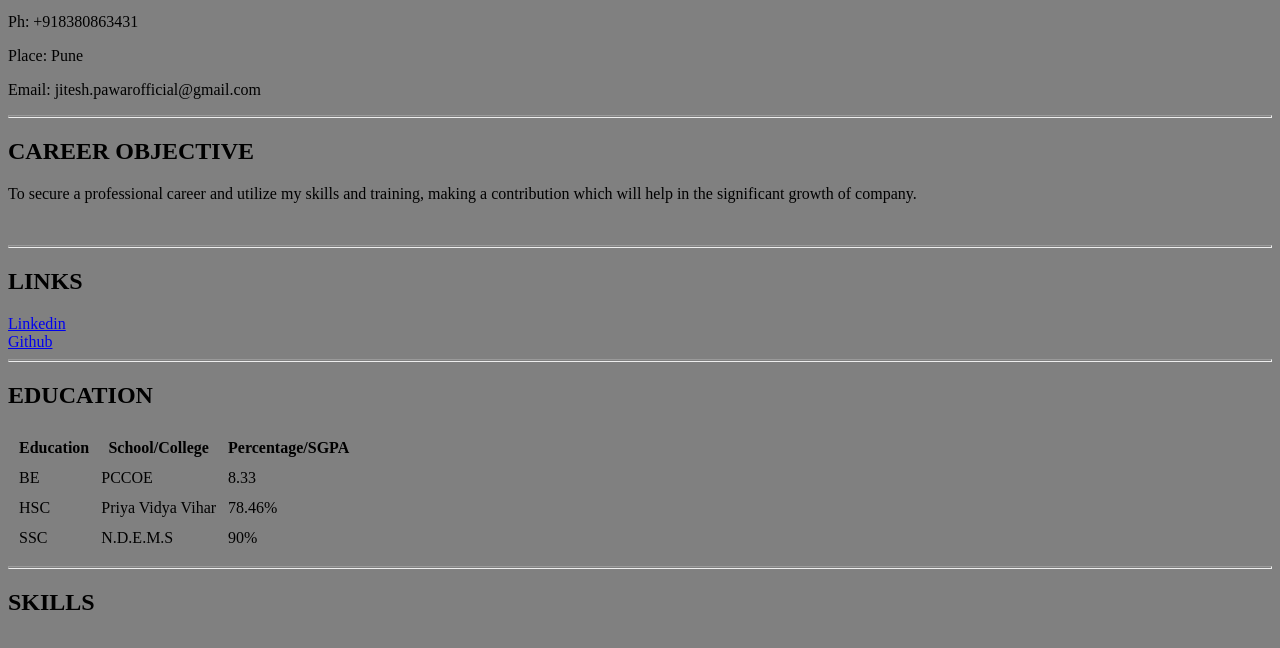
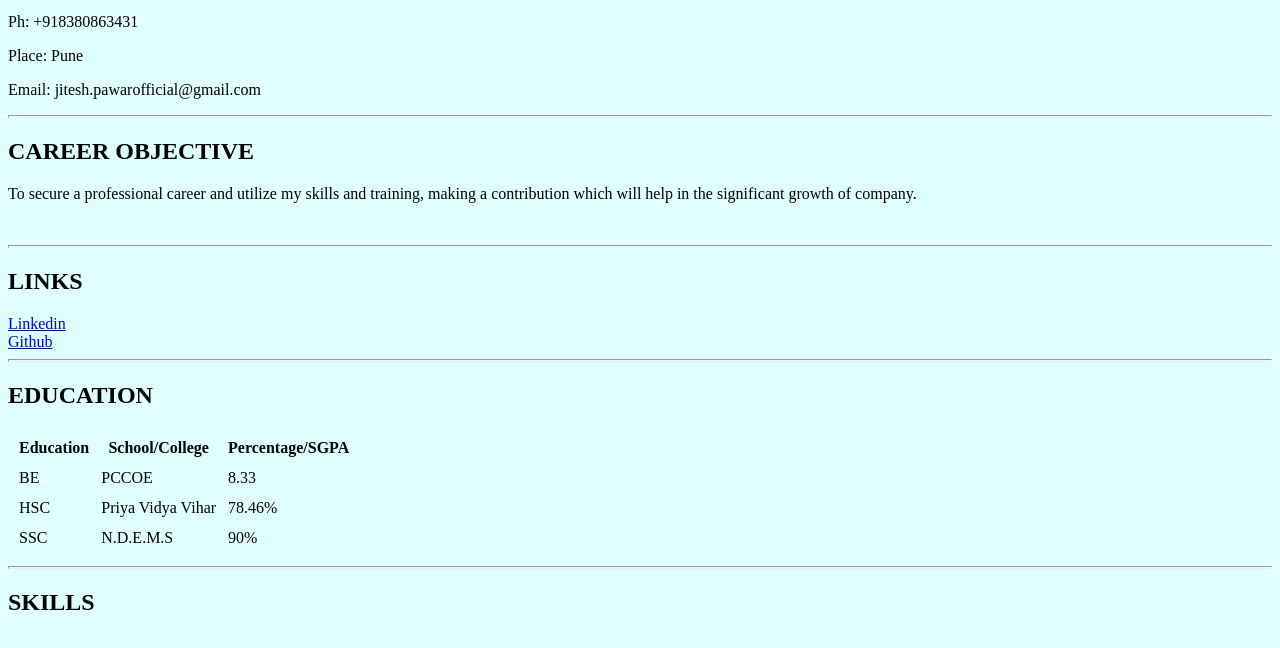
Before and after one commit to jitesh1303/resume, a plain HTML site: page index.html in a window 1280 px wide. Shown: the part 187-835 px from the top of the page. Drawn offline with Linux system fonts and the light colour scheme.

Commit message:
Update index.html

```diff
--- a/index.html
+++ b/index.html
@@ -8,7 +8,7 @@
 
 </head>
 
-<body style="background-color:grey;">
+<body style="background-color:lightcyan;">
     <table cellspacing="25">
         <tr>
             <td> <img src="Jitesh.png" alt="Jitesh Profile Picture" width="120" height="120"></td>
```
